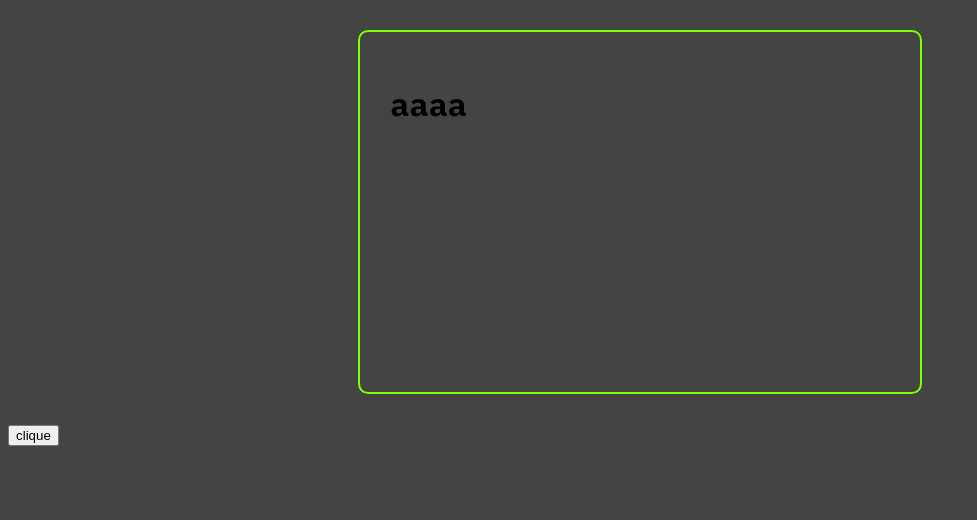
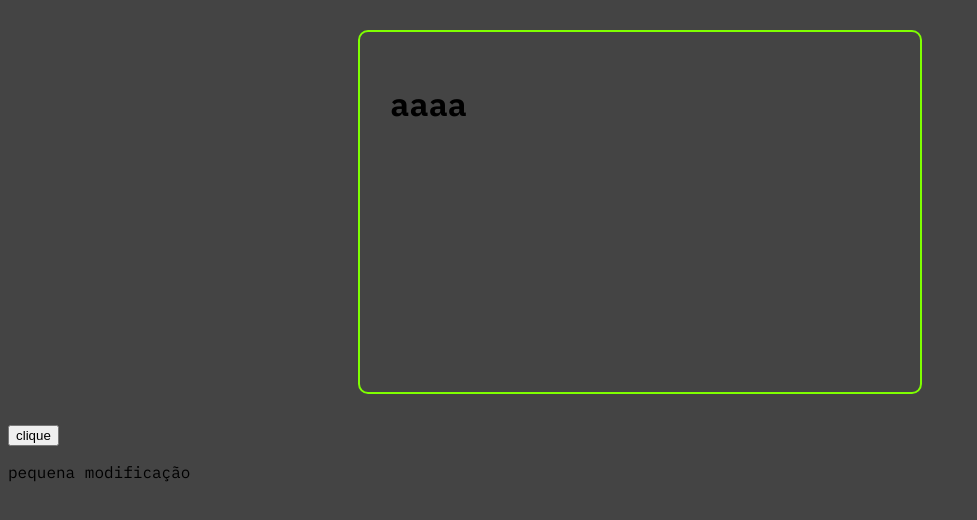
Before and after one commit to http-AbnerSantin/projeto, a React (Create React App) app: page / in a window 1280 px wide. Shown: the top 520 px of the page, without its empty margins (0-977 px from the left). Built offline with nearby package versions, Linux system fonts and the light colour scheme.

Commit message:
Pequena alteração no App

```diff
--- a/src/App.js
+++ b/src/App.js
@@ -29,7 +29,7 @@ function App() {
 
 
         }}>clique</button>
-
+      <p>pequena modificação</p>
 
 
     </>
```
